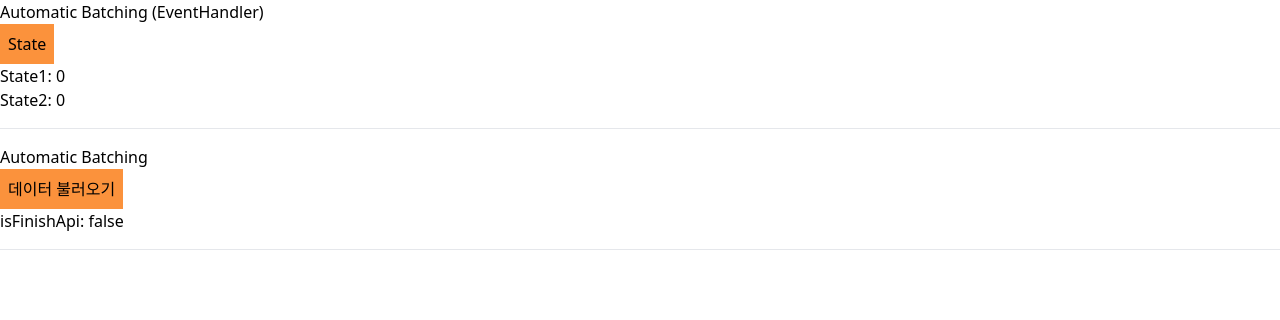
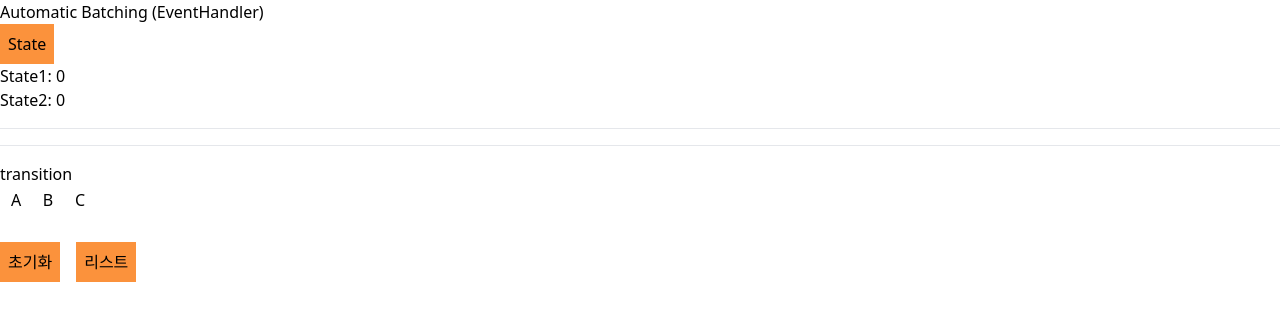
Before and after one commit to geonwooPark/React-v18, a React (Create React App) app: page / in a window 1280 px wide. Shown: the top 320 px of the page. Built offline with nearby package versions, Linux system fonts and the light colour scheme.

Commit message:
feat: Transition

```diff
--- a/src/App.tsx
+++ b/src/App.tsx
@@ -1,14 +1,16 @@
 import React from 'react'
 import AutoBatchEventHandler from './components/AutoBatchEventHandler'
-import AutoBatchOther from './components/AutoBatchOther'
+// import AutoBatchOther from './components/AutoBatchOther'
+import Transition from './components/Transition/Transition'
 
 function App() {
   return (
     <div>
       <AutoBatchEventHandler />
       <hr className="my-4" />
-      <AutoBatchOther />
+      {/* <AutoBatchOther /> */}
       <hr className="my-4" />
+      <Transition />
     </div>
   )
 }
--- /dev/null
+++ b/src/components/Transition/Avatar.tsx
@@ -0,0 +1,20 @@
+import React, { ReactNode } from 'react'
+
+type Props = {
+  children: ReactNode
+  isSelected?: boolean
+  onClick: (assignee: string) => void
+}
+
+export const Avatar = ({ children, isSelected = false, onClick }: Props) => {
+  return (
+    <div
+      className={`w-8 h-8 border-2 text-center cursor-pointer ${
+        isSelected ? 'border-orange-400' : 'border-transparent'
+      } rounded-full`}
+      onClick={() => onClick(`${children}`)}
+    >
+      {children}
+    </div>
+  )
+}
--- /dev/null
+++ b/src/components/Transition/TaskList.tsx
@@ -0,0 +1,27 @@
+import React, { memo, useDeferredValue } from 'react'
+import { Task } from './Transition'
+
+type TaskProps = {
+  taskList: Task[]
+  isPending: boolean
+}
+
+export default function TaskList({ taskList, isPending }: TaskProps) {
+  // const deferredTaskList = useDeferredValue(taskList)
+
+  return (
+    <>
+      {taskList.map((task) => (
+        <div
+          key={task.id}
+          className={`w-[300px] bg-pink-400 mb-2 ${
+            isPending ? 'opacity-20' : 'opacity-100'
+          }`}
+        >
+          <p>제목: {task.title}</p>
+          <p>담당자：{task.assignee}</p>
+        </div>
+      ))}
+    </>
+  )
+}
--- /dev/null
+++ b/src/components/Transition/Transition.tsx
@@ -0,0 +1,94 @@
+import React, { useState, useTransition } from 'react'
+import { Avatar } from './Avatar'
+import TaskList from './TaskList'
+
+export type Task = {
+  id: number
+  title: string
+  assignee: string
+}
+
+const member = {
+  a: 'A',
+  b: 'B',
+  c: 'C',
+}
+
+const generateDummyTasks = (): Task[] => {
+  return Array(10000)
+    .fill('')
+    .map((_, index) => {
+      const addedIndex = index + 1
+      return {
+        id: addedIndex,
+        title: `문서 ${addedIndex}`,
+        assignee:
+          addedIndex % 3 === 0
+            ? member.a
+            : addedIndex % 2 === 0
+              ? member.b
+              : member.c,
+      }
+    })
+}
+const tasks = generateDummyTasks()
+
+const filteringAssignee = (assignee: string) => {
+  if (assignee === '') return tasks
+  return tasks.filter((task) => task.assignee === assignee)
+}
+
+export default function Transition() {
+  const [isPending, startTransition] = useTransition()
+
+  const [selectedAssignee, setSelectedAssignee] = useState<string>('')
+  const [taskList, setTaskList] = useState<Task[]>(tasks)
+  const [isShowList, setIsShowList] = useState<boolean>(false)
+
+  const onClickAssignee = (assignee: string) => {
+    setSelectedAssignee(assignee)
+    startTransition(() => setTaskList(filteringAssignee(assignee)))
+  }
+
+  return (
+    <div>
+      <p>transition</p>
+      <div className="flex">
+        <Avatar
+          isSelected={selectedAssignee === member.a}
+          onClick={onClickAssignee}
+        >
+          {member.a}
+        </Avatar>
+        <Avatar
+          isSelected={selectedAssignee === member.b}
+          onClick={onClickAssignee}
+        >
+          {member.b}
+        </Avatar>
+        <Avatar
+          isSelected={selectedAssignee === member.c}
+          onClick={onClickAssignee}
+        >
+          {member.c}
+        </Avatar>
+      </div>
+      <br />
+      <div className="flex gap-4 mb-4">
+        <button
+          className="bg-orange-400 p-2"
+          onClick={() => onClickAssignee('')}
+        >
+          초기화
+        </button>
+        <button
+          className="bg-orange-400 p-2"
+          onClick={() => setIsShowList(!isShowList)}
+        >
+          리스트
+        </button>
+      </div>
+      {isShowList && <TaskList taskList={taskList} isPending={isPending} />}
+    </div>
+  )
+}
```
